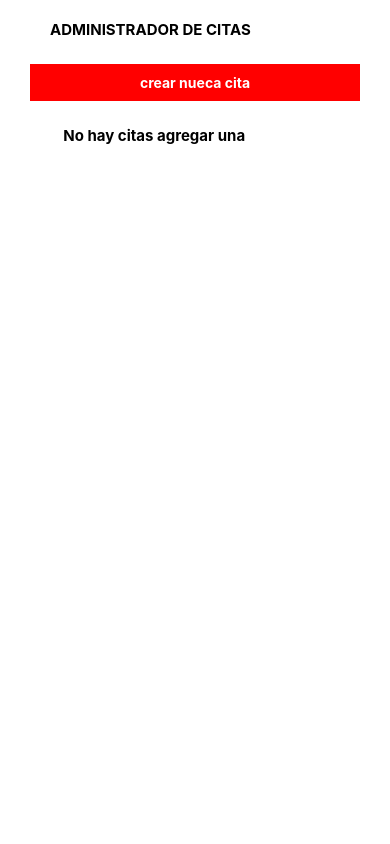
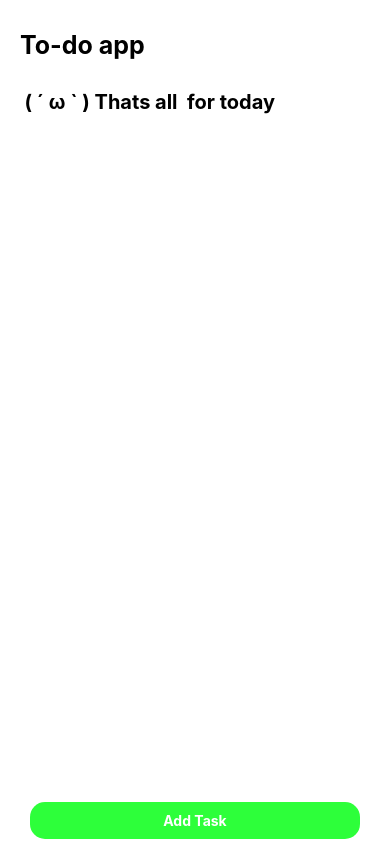
Before and after one commit to thedraxx/TodoApp, a React Native app: screen / in a window 390 px wide. Built offline with nearby package versions, Linux system fonts and the light colour scheme.

Commit message:
Cambiando-Algunos-Items-Esteticos
Botones

```diff
--- a/App.js
+++ b/App.js
@@ -64,22 +64,12 @@ const App = () => {
   return (
     <TouchableWithoutFeedback onPress={() => cerrarTeclado()}>
       <View style={styles.contenedor}>
-        <Text style={styles.titulo}>ADMINISTRADOR DE CITAS</Text>
-
-        <View>
-          <TouchableHighlight
-            onPress={() => mostrarFormulario()}
-            style={styles.btnmostrarForm}>
-            <Text style={styles.TextoMostrarForm}>
-              {mostrarform ? 'cancelar crear cita' : 'crear nueca cita'}
-            </Text>
-          </TouchableHighlight>
-        </View>
+        <Text style={styles.tittle}>To-do app</Text>
 
         <View style={styles.contenido}>
           {mostrarform ? (
             <React.Fragment>
-              <Text style={styles.titulo}> Crear una nueva cita</Text>
+              <Text style={styles.task}> Add Task</Text>
               <Formulario
                 citas={citas}
                 setCitas={setCitas}
@@ -89,11 +79,11 @@ const App = () => {
             </React.Fragment>
           ) : (
             <React.Fragment>
-              <Text style={styles.titulo}>
+              <Text style={styles.task}>
                 {' '}
                 {citas.length > 0
-                  ? 'Administra tus citas'
-                  : 'No hay citas agregar una'}
+                  ? 'Pending Tasks'
+                  : '( ´ ω ` ) Thats all  for today'}
               </Text>
               <FlatList
                 style={styles.listado}
@@ -106,6 +96,16 @@ const App = () => {
             </React.Fragment>
           )}
         </View>
+
+        <View>
+          <TouchableHighlight
+            onPress={() => mostrarFormulario()}
+            style={styles.btnmostrarForm}>
+            <Text style={styles.TextoMostrarForm}>
+              {mostrarform ? 'Cancel' : 'Add Task'}
+            </Text>
+          </TouchableHighlight>
+        </View>
       </View>
     </TouchableWithoutFeedback>
   );
@@ -117,11 +117,17 @@ const styles = StyleSheet.create({
     flex: 1,
   },
 
-  titulo: {
-    textAlign: 'left',
-    marginTop: Platform.OS === 'ios' ? 40 : 20,
-    marginLeft: 50,
-    fontSize: 15,
+  task: {
+    marginTop: Platform.OS === 'ios' ? 40 : 10,
+    marginLeft: 10,
+    fontSize: 20,
+    fontWeight: 'bold',
+    marginBottom: 20,
+  },
+  tittle: {
+    marginTop: Platform.OS === 'ios' ? 40 : 30,
+    marginLeft: 20,
+    fontSize: 25,
     fontWeight: 'bold',
     marginBottom: 20,
   },
@@ -137,9 +143,10 @@ const styles = StyleSheet.create({
 
   btnmostrarForm: {
     padding: 10,
-    backgroundColor: 'red',
+    backgroundColor: '#2dff3a',
     marginVertical: 5,
     marginHorizontal: 30,
+    borderRadius: 15,
   },
 
   TextoMostrarForm: {
--- a/componentes/Cita.js
+++ b/componentes/Cita.js
@@ -1,12 +1,17 @@
 import React from 'react';
-import {Text,StyleSheet,View,FlatList,TouchableHighlight} from 'react-native';
+import {
+  Text,
+  StyleSheet,
+  View,
+  FlatList,
+  TouchableHighlight,
+} from 'react-native';
 
-const Cita = ({item, eliminarPaciente}) =>
-{
-    const dialogoEliminar = (id) => {
-        console.log('eliminando...',id)
+const Cita = ({item, eliminarPaciente}) => {
+  const dialogoEliminar = id => {
+    console.log('eliminando...', id);
     eliminarPaciente(id);
-    }
+  };
 
   return (
     <View style={styles.cita}>
@@ -26,48 +31,46 @@ const Cita = ({item, eliminarPaciente}) =>
       </View>
 
       <View>
-                <TouchableHighlight onPress={()=> dialogoEliminar(item.id)} style={styles.eliminar}>
+        <TouchableHighlight
+          onPress={() => dialogoEliminar(item.id)}
+          style={styles.eliminar}>
           <Text style={styles.TextoEliminar}>Eliminar</Text>
         </TouchableHighlight>
       </View>
-
     </View>
   );
-}
+};
 
 const styles = StyleSheet.create({
   cita: {
-            backgroundColor: '#C0C0C0',
-            borderBottomColor:'#FFFF',
-            borderStyle:'solid',
+    backgroundColor: '#FFFF',
+    borderBottomColor: '#FFFF',
+    borderStyle: 'solid',
     borderBottomWidth: 1,
-            paddingVertical:20
+    paddingVertical: 20,
   },
 
-
-        label:{
-            fontWeight:'bold',
-            fontSize:20,
-            marginTop:20,
+  label: {
+    fontWeight: 'bold',
+    fontSize: 20,
+    marginTop: 20,
   },
 
-         texto:{
-            fontSize:20
+  texto: {
+    fontSize: 20,
   },
 
-         eliminar:{
+  eliminar: {
     padding: 10,
-                backgroundColor:'red',
-                marginVertical:10,
-                marginHorizontal:10
+    backgroundColor: 'red',
+    marginVertical: 10,
+    marginHorizontal: 10,
   },
 
-         TextoEliminar:
-         {
-             color:'#FFF',
-             fontWeight:'bold',
-             textAlign:'center'
-         }
-
+  TextoEliminar: {
+    color: '#FFF',
+    fontWeight: 'bold',
+    textAlign: 'center',
+  },
 });
 export default Cita;
--- a/componentes/Formulario.js
+++ b/componentes/Formulario.js
@@ -257,9 +257,10 @@ const styles = StyleSheet.create({
 
   btnSubir: {
     padding: 10,
-    backgroundColor: 'red',
+    backgroundColor: '#64b688',
     marginVertical: 10,
     marginHorizontal: 1,
+    borderRadius: 20,
   },
 
   TextoSubir: {
```
Lines whose indentation alone changed are shown as unchanged.
